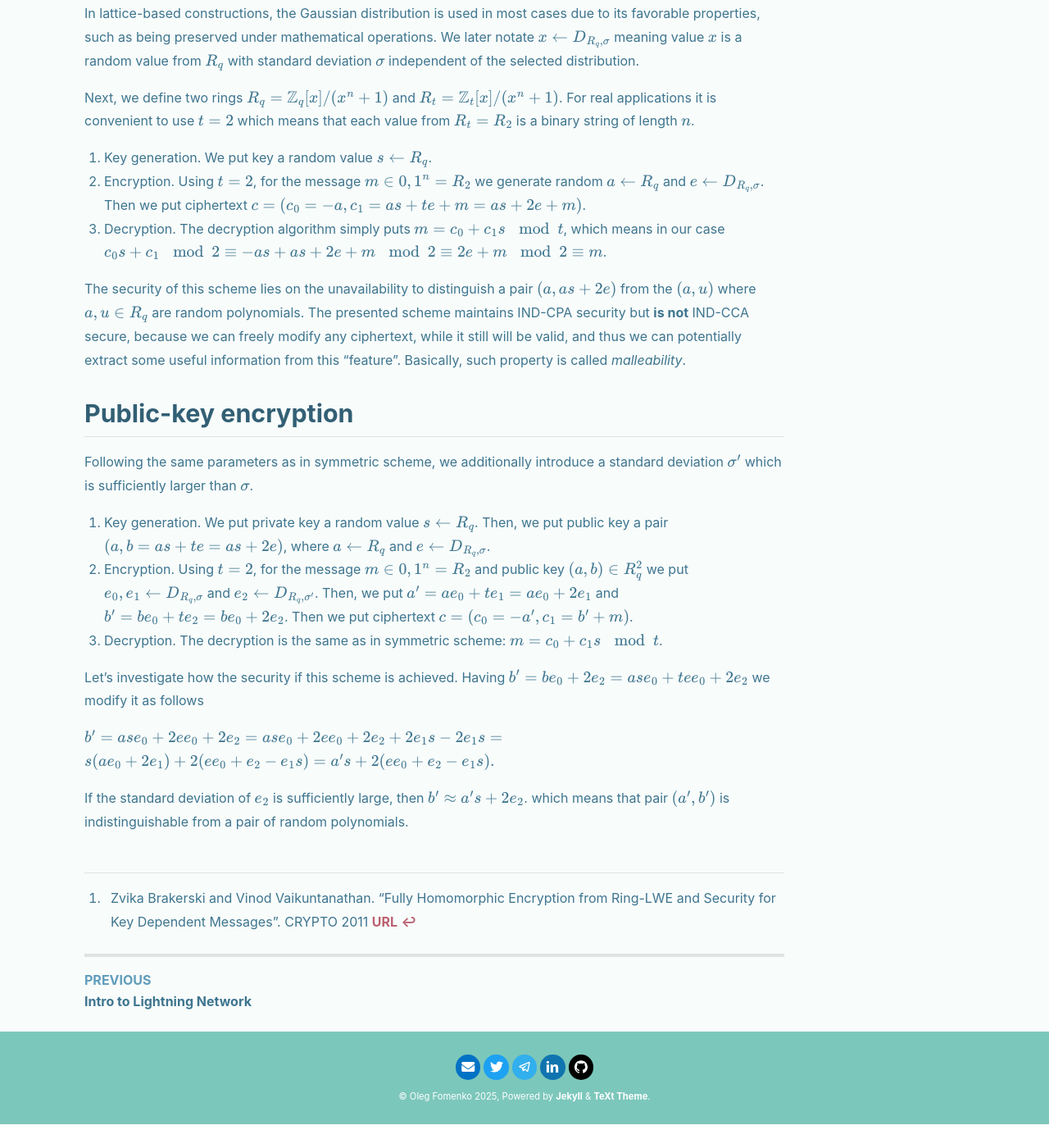
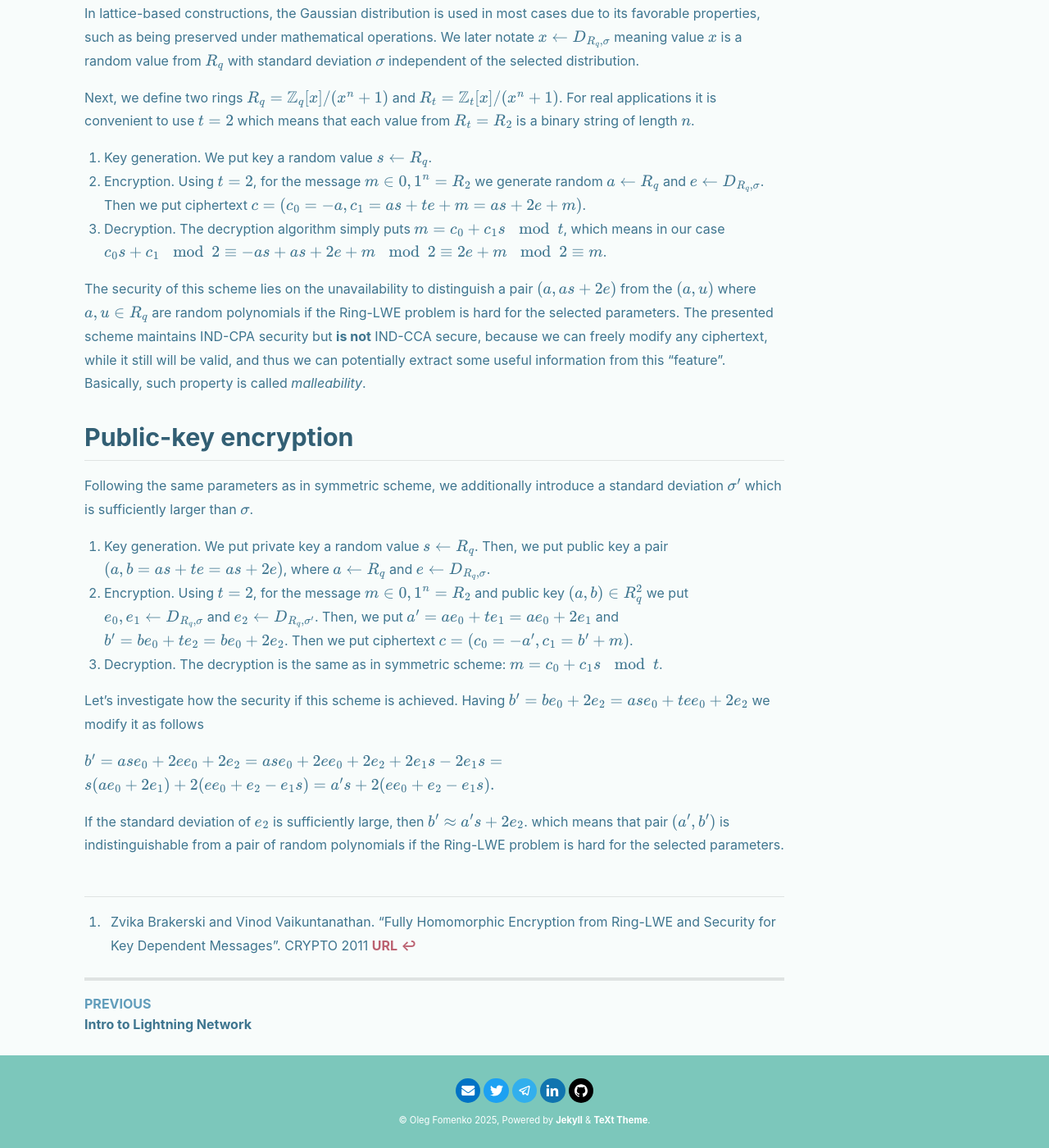
Before and after one commit to olegfomenko/blog, a Jekyll site: the page built from _posts/2026-02-23-lwe2.md, in a window 1280 px wide and 1400 px high, scrolled down 888 px. Shown: the whole window at 82% size. Built offline with Jekyll 4.4.1, drawn with Linux system fonts in a browser that asks for light colours; nearby versions of some CDN libraries; before the commit the page ends 2259 px from its top, so only the background shows below that.

Commit message:
fix lwe2

```diff
--- a/_posts/2026-02-23-lwe2.md
+++ b/_posts/2026-02-23-lwe2.md
@@ -42,10 +42,11 @@ is convenient to use $t = 2$ which means that each value from $R_t=R_2$ is a bin
 3. Decryption. The decryption algorithm simply puts $m = c_0 + c_1s \mod t$, which means in our case
    $$c_0s + c_1 \mod 2 \equiv -as + as+2e+m \mod 2\equiv 2e+m \mod 2 \equiv m$$.
 
-The security of this scheme lies on the unavailability to distinguish a pair $(a,as+2e)$ from the $(a,u)$ where $a,u \in R_q$
-are random polynomials. The presented scheme maintains IND-CPA security but **is not** IND-CCA secure, because we can
-freely modify any ciphertext, while it still will be valid, and thus we can potentially extract some useful
-information from this "feature". Basically, such property is called *malleability*.
+The security of this scheme lies on the unavailability to distinguish a pair $(a,as+2e)$ from the $(a,u)$ where
+$a,u \in R_q$ are random polynomials if the Ring-LWE problem is hard for the selected parameters. The presented scheme
+maintains IND-CPA security but **is not** IND-CCA secure,
+because we can freely modify any ciphertext, while it still will be valid, and thus we can potentially extract some
+useful information from this "feature". Basically, such property is called *malleability*.
 
 ## Public-key encryption
 
@@ -68,6 +69,7 @@ $$s(ae_0 + 2e_1) + 2(ee_0 + e_2 - e_1s) = a's + 2(ee_0 + e_2 - e_1s).$$
 
 If the standard deviation of $e_2$ is sufficiently large, then
 $$b' \approx a's + 2e_2$$.
-which means that pair $(a', b')$ is indistinguishable from a pair of random polynomials.
+which means that pair $(a', b')$ is indistinguishable from a pair of random polynomials if the Ring-LWE problem is hard
+for the selected parameters.
 
 [^fhe]: Zvika Brakerski and Vinod Vaikuntanathan. "Fully Homomorphic Encryption from Ring-LWE and Security for Key Dependent Messages". CRYPTO 2011 [URL](https://link.springer.com/chapter/10.1007/978-3-642-22792-9_29)
```
